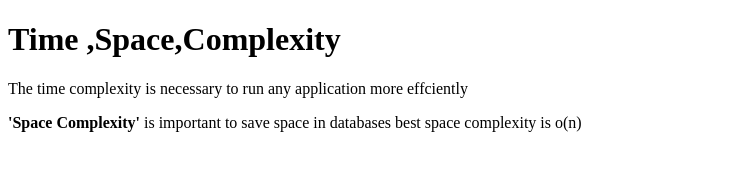
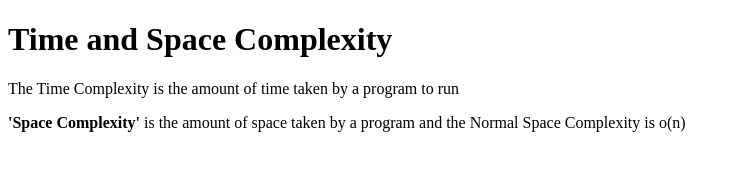
Before and after one commit to acciojob/time-and-space-complexity-VamsiKrishna0101, a website: page main.html in a window 1280 px wide. Shown: the whole page, without its empty margins (0-740 px from the left). Drawn offline with Linux system fonts and the light colour scheme.

Commit message:
created a submission

```diff
--- a/main.html
+++ b/main.html
@@ -10,9 +10,9 @@
 	<!-- the entire body must be written by student -->
     <script type="text/javascript" src="./script.js">
 </script>
- <h1>Time ,Space,Complexity</h1>
-	<p>The time complexity is necessary to run any application more effciently</p>
-	<p><b>'Space Complexity'</b> is important to save space in databases best space complexity is o(n)</p>
+ <h1>Time and Space Complexity</h1>
+	<p>The Time Complexity is the amount of time taken by a program to run</p>
+	<p><b>'Space Complexity'</b> is the amount of space taken by a program and the Normal Space Complexity is o(n)</p>
 </body>
 
 </html>
```
